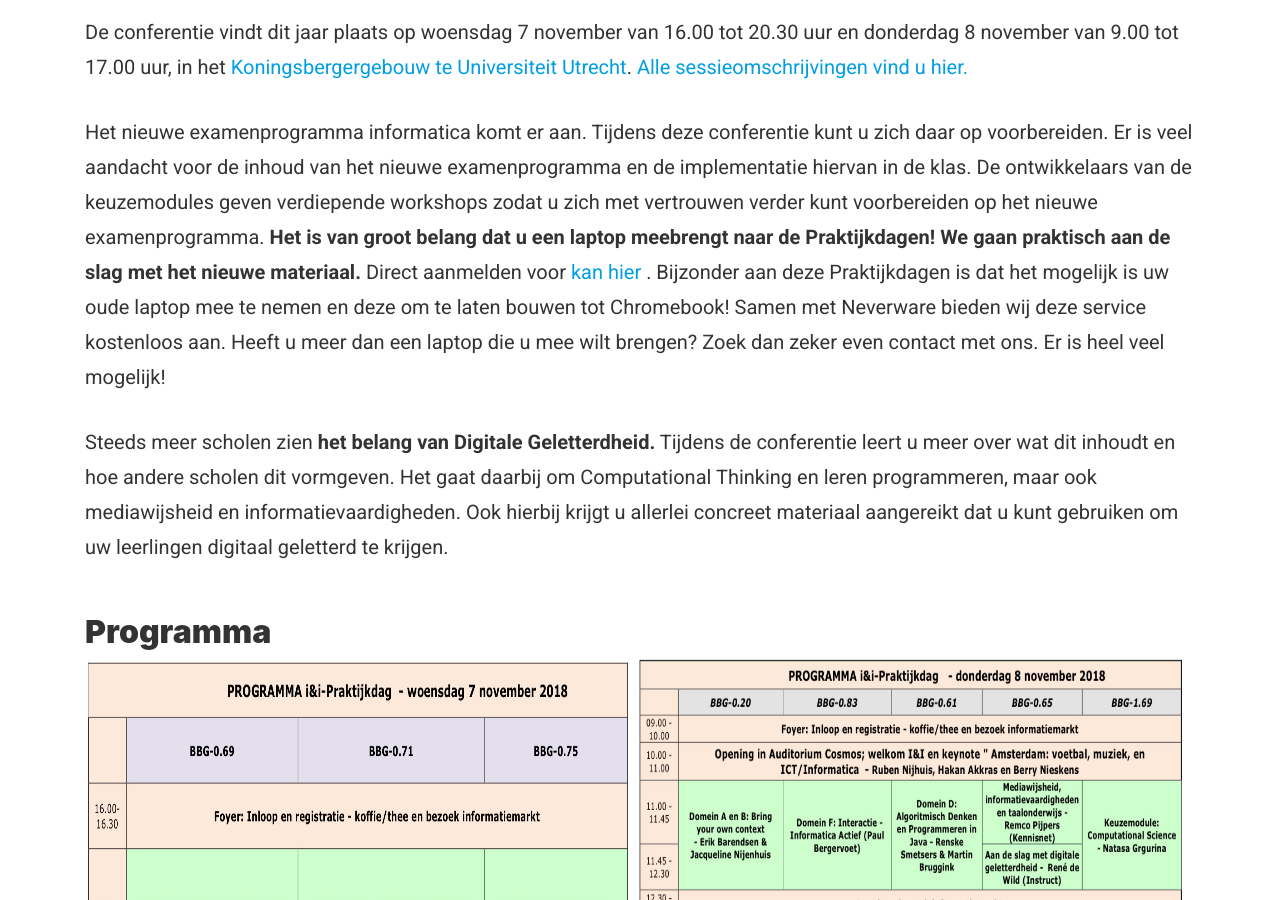
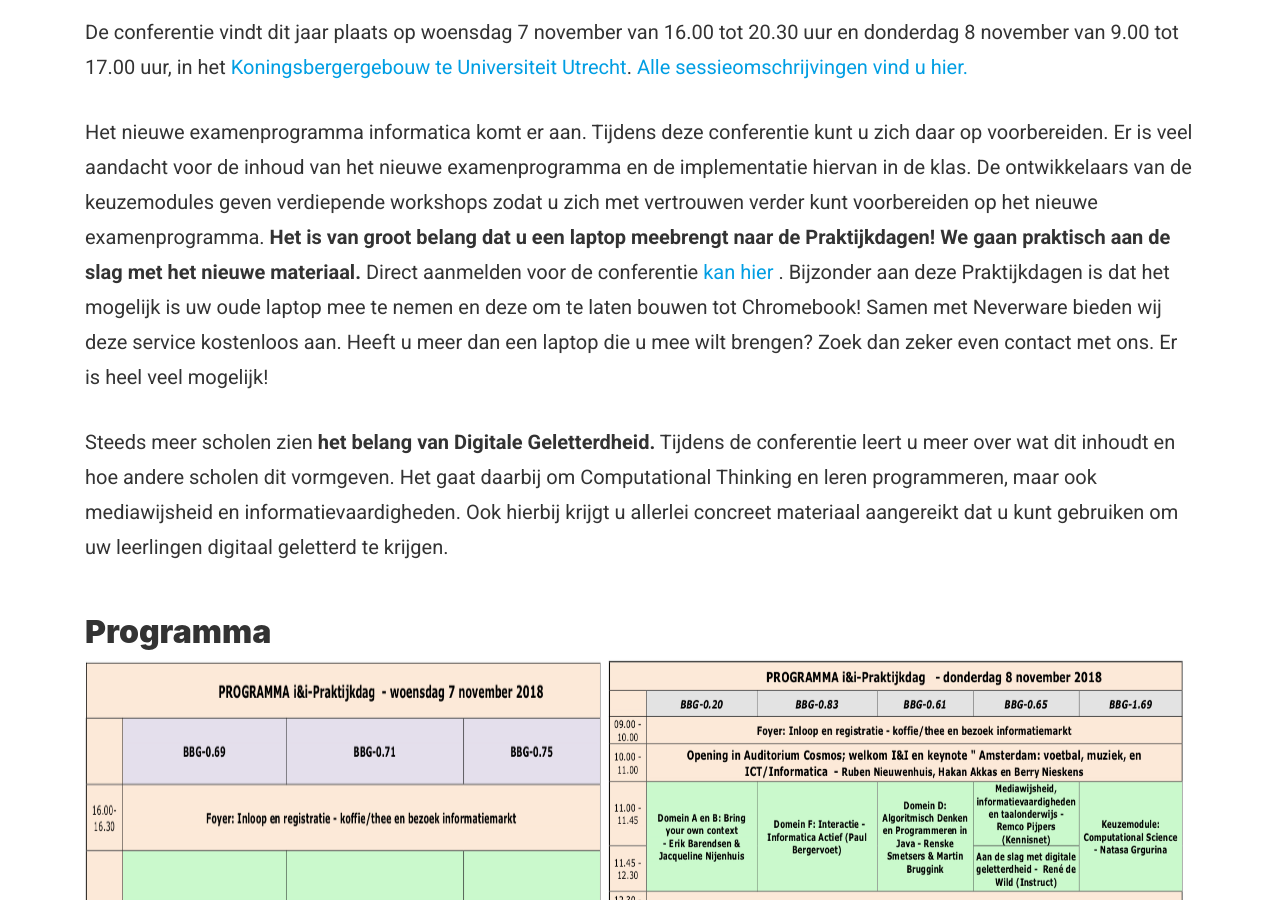
Before and after one commit to ieni/website, a Jekyll site: the page built from _projects/ieni-conferentie-2018.md, in a window 1280 px wide and 900 px high, scrolled down 572 px. Built offline with Jekyll 4.4.1, drawn with Linux system fonts in a browser that asks for light colours; some of the changed text lies outside the part shown.

Commit message:
Update of Programma-images

```diff
--- a/_includes/header-callout.html
+++ b/_includes/header-callout.html
@@ -2,7 +2,7 @@
 <p>
 	Op 7 en 8 november organiseert i&i samen met SLO
 	een tweedaagse conferentie over het nieuwe curriculum en digitale geletterdheid.
-	<a href="https://ieni.org/projecten/ieni-conferentie-2018/">Meer informatie</a>
+	<a href="{{ site.url }}/projecten/ieni-conferentie-2018">Meer informatie</a>
 
 </p>
 <a href="http://www.smink-registratie.nl/ieni/" class="btn btn-block btn-lg btn-primary btn-theme">Direct aanmelden »</a>
--- a/_projects/ieni-conferentie-2018.md
+++ b/_projects/ieni-conferentie-2018.md
@@ -11,13 +11,14 @@ customBackgroundImage: /assets/img/content/conferentie_locatie.png
 ## Praktische informatie
 De conferentie vindt dit jaar plaats op woensdag 7 november van 16.00 tot 20.30 uur en donderdag 8 november van 9.00 tot 17.00 uur, in het [Koningsbergergebouw te Universiteit Utrecht](https://goo.gl/maps/7CdkZcuYwsL2). [Alle sessieomschrijvingen vind u hier.](#SO)
 
-Het nieuwe examenprogramma informatica komt er aan. Tijdens deze conferentie kunt u zich daar op voorbereiden. Er is veel aandacht voor de inhoud van het nieuwe examenprogramma en de implementatie hiervan in de klas. De ontwikkelaars van de keuzemodules geven verdiepende workshops zodat u zich met vertrouwen verder kunt voorbereiden op het nieuwe examenprogramma. **Het is van groot belang dat u een laptop meebrengt naar de Praktijkdagen! We gaan praktisch aan de slag met het nieuwe materiaal.** Direct aanmelden voor <a href="http://www.smink-registratie.nl/ieni/"> kan hier </a>. Bijzonder aan deze Praktijkdagen is dat het mogelijk is uw oude laptop mee te nemen en deze om te laten bouwen tot Chromebook! Samen met Neverware bieden wij deze service kostenloos aan. Heeft u meer dan een laptop die u mee wilt brengen? Zoek dan zeker even contact met ons. Er is heel veel mogelijk!
+Het nieuwe examenprogramma informatica komt er aan. Tijdens deze conferentie kunt u zich daar op voorbereiden. Er is veel aandacht voor de inhoud van het nieuwe examenprogramma en de implementatie hiervan in de klas. De ontwikkelaars van de keuzemodules geven verdiepende workshops zodat u zich met vertrouwen verder kunt voorbereiden op het nieuwe examenprogramma. **Het is van groot belang dat u een laptop meebrengt naar de Praktijkdagen! We gaan praktisch aan de slag met het nieuwe materiaal.** Direct aanmelden voor de conferentie <a href="http://www.smink-registratie.nl/ieni/"> kan hier </a>. Bijzonder aan deze Praktijkdagen is dat het mogelijk is uw oude laptop mee te nemen en deze om te laten bouwen tot Chromebook! Samen met Neverware bieden wij deze service kostenloos aan. Heeft u meer dan een laptop die u mee wilt brengen? Zoek dan zeker even contact met ons. Er is heel veel mogelijk!
 
 Steeds meer scholen zien **het belang van Digitale Geletterdheid.** Tijdens de conferentie leert u meer over wat dit inhoudt en hoe andere scholen dit vormgeven. Het gaat daarbij om Computational Thinking en leren programmeren, maar ook mediawijsheid en informatievaardigheden. Ook hierbij krijgt u allerlei concreet materiaal aangereikt dat u kunt gebruiken om uw leerlingen digitaal geletterd te krijgen.
 
 ## Programma
-<img src="https://github.com/ieni/website/blob/master/assets/img/content/Programma_ii_7nov.jpg?raw=true" alt="Programma 7 november" height="557" width="547">
- <img src="https://github.com/ieni/website/blob/master/assets/img/content/Programma_ii_8nov.jpg?raw=true" alt="Programma 8 november" height="557" width="547">
+
+ <img src="{{site.url}}/assets/img/content/programma_ii_7nov.png?raw=true" alt="Programma 7 november" height="557" width="517">
+  <img src="{{site.url}}/assets/img/content/Programma_ii_8nov.png?raw=true" alt="Programma 8 november" height="557" width="577">
 
 ## Sessies  <a name="SO"></a>
 
@@ -78,7 +79,7 @@ Het keuzethema Netwerken heeft als context: het Internet of Things (IoT). Het mo
 
 Voor dit praktische deel is het nodig om een eigen laptop mee te nemen. Ook is het handig om van te voren een (gratis) NodeRed-account aan te maken via https://fred.sensetecnic.com.
 
-### Titel: Programmeerparadigma’s.
+### Titel: Programmeerparadigma’s
 #### Sprekers	Jacco Gnodde & Hans van den Burg
 
 De module introduceert de belangrijkste programmeerparadigma’s en werkt het paradigma functioneel programmeren verder uit aan de hand van de taal Elm. Deze taal is geschikt om de basisconcepten van ‘klassiek’ functioneel programmeren te leren (Haskellstijl), maar ook om op een compacte manier websites te bouwen. In het toepassingendeel bouwen de leerlingen op basis van voorbeelden een aantal interactieve webpagina’s.
```
Also changed, not shown: assets/img/content/Programma_ii_7nov.jpg (deleted), assets/img/content/Programma_ii_8nov.jpg (deleted), assets/img/content/programma_ii_7nov.png (added), assets/img/content/programma_ii_8nov.png (added).
